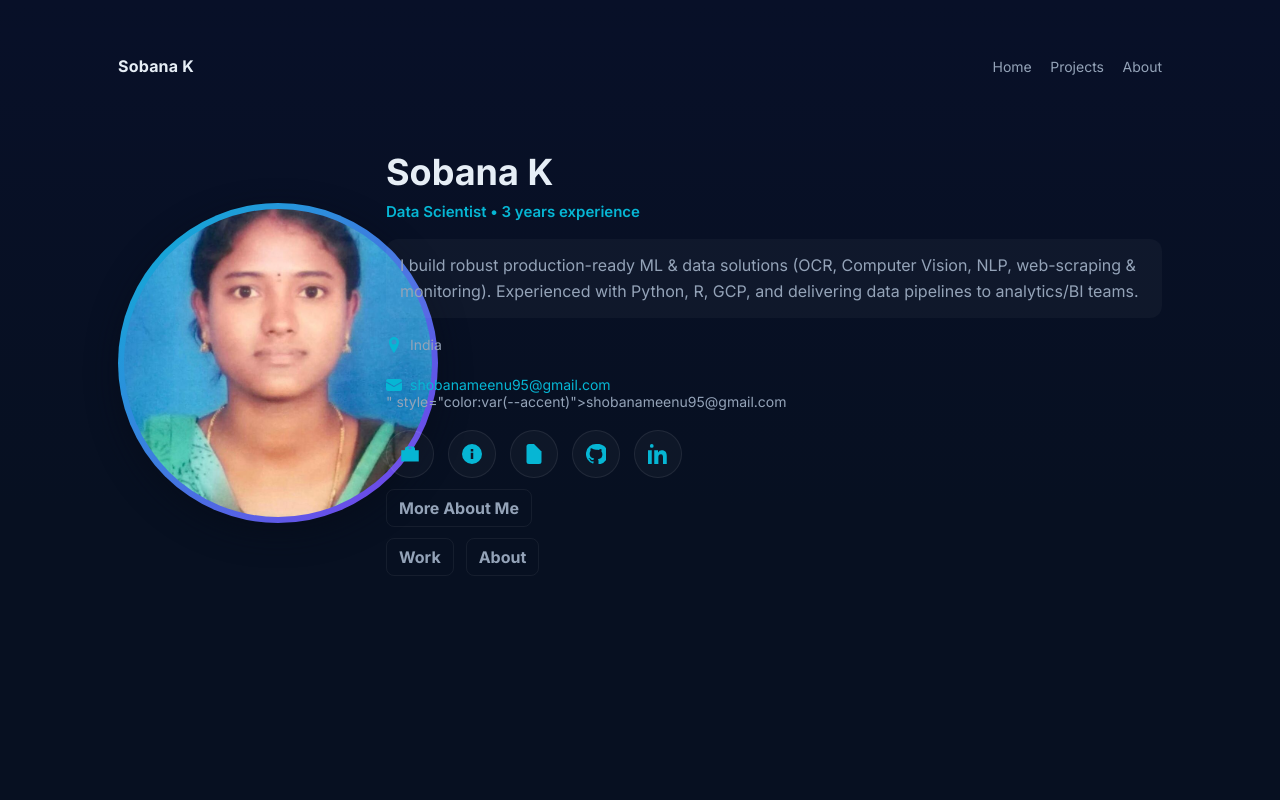
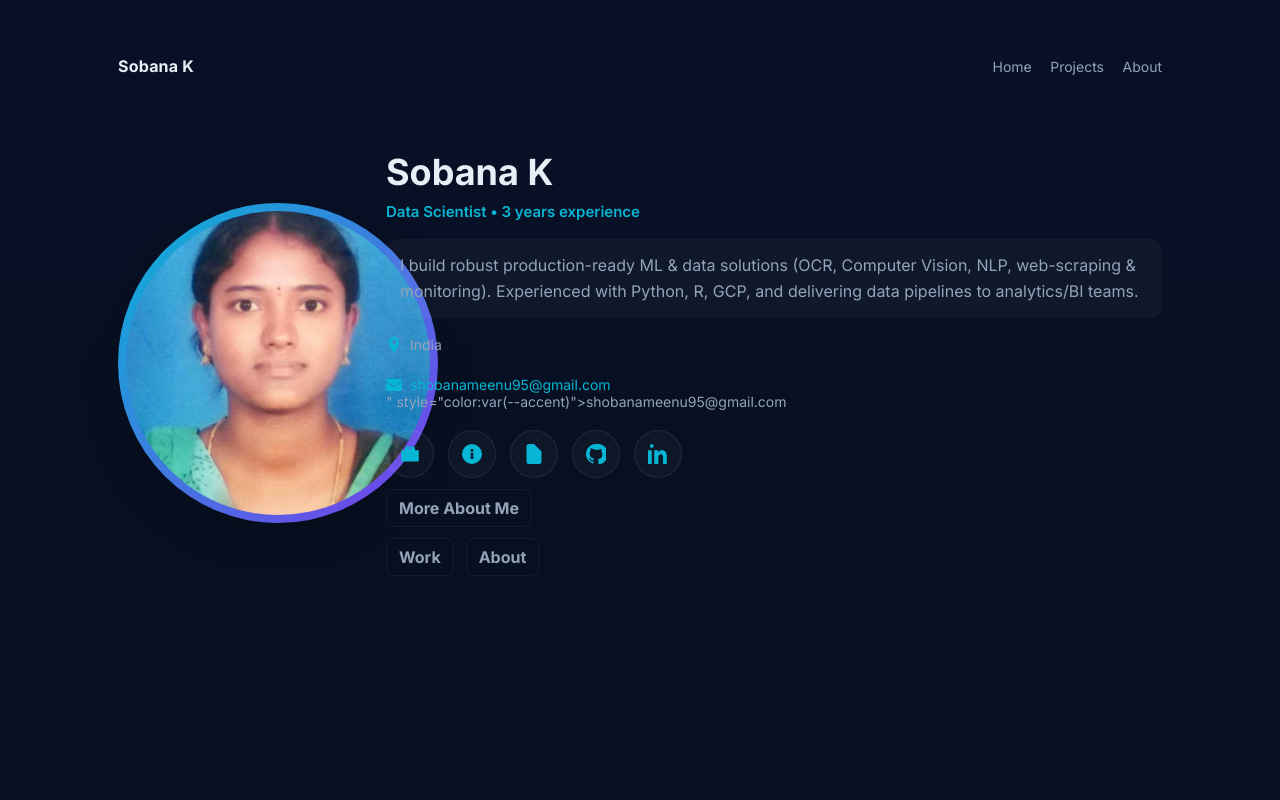
Before and after one commit to Sobana9695/Sobana9695.github.io, a plain HTML site: page index.html in a window 1280 px wide. Shown: the top 800 px of the page. Drawn offline with Linux system fonts and the light colour scheme.

Commit message:
index.html

```diff
--- a/index.html
+++ b/index.html
@@ -70,23 +70,23 @@
   height:320px;
   border-radius:50%;
   background:linear-gradient(135deg,var(--accent),#7c3aed);
-    padding:6px;
+  padding:8px;
   display:flex;
   align-items:center;
   justify-content:center;
   overflow:hidden;
-    margin:0;          /* prevent auto stretching */
+  box-shadow:0 12px 32px rgba(7,12,25,0.6);
 }
 
 .avatar-img{
   width:100%;
   height:100%;
-    max-width:100%;
-    max-height:100%;
   object-fit:cover;
+  object-position:center 30%;
   border-radius:50%;
   display:block;
 }
+
 
   </style>
 </head>
```
Lines whose indentation alone changed are shown as unchanged.
